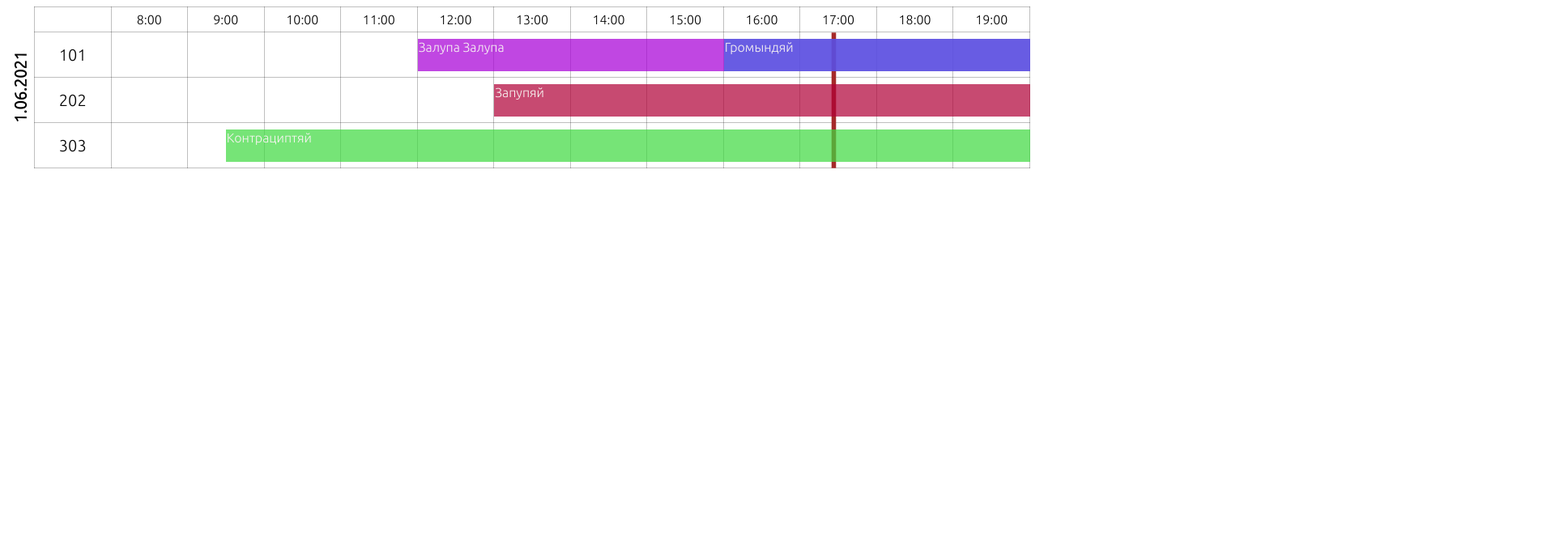
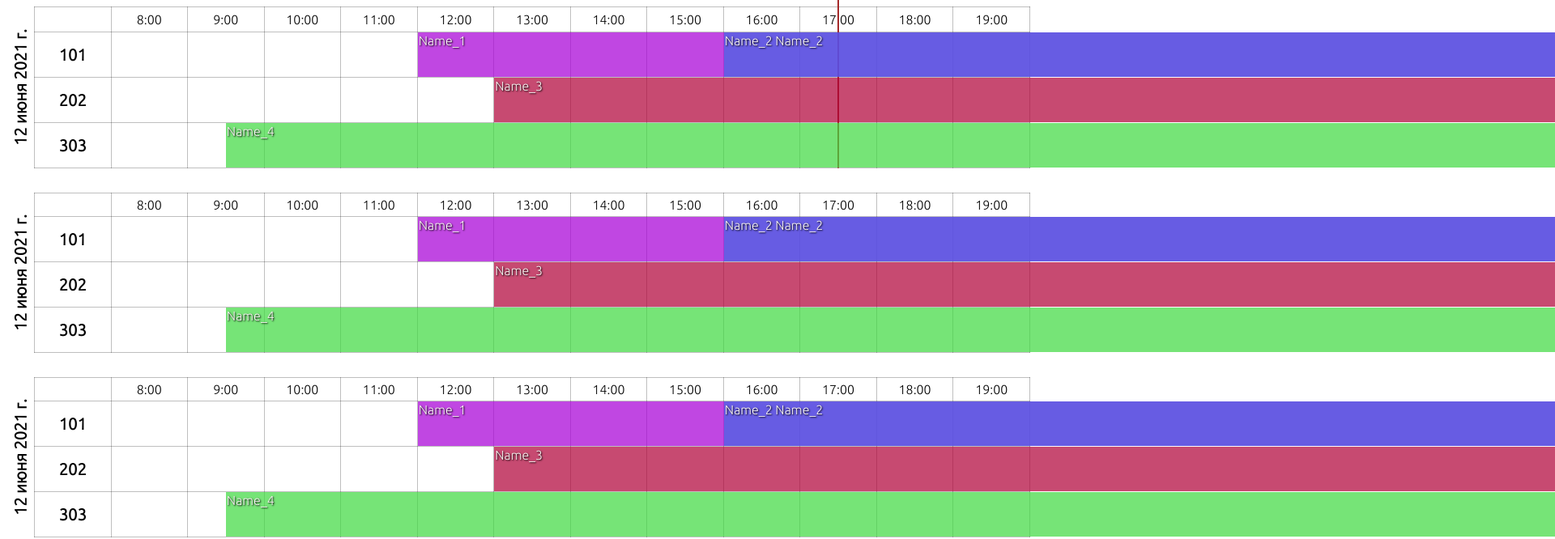
Before and after one commit to ravel57/bookingCalendar-front, a Vue app: page / in a window 1280 px wide. Shown: the top 666 px of the page at 81% size, 1920 px wide, since content can reach past the window. Built offline with nearby package versions, Linux system fonts and the light colour scheme.

Commit message:
visual changing

```diff
--- a/src/components/calendar.vue
+++ b/src/components/calendar.vue
@@ -1,11 +1,35 @@
 <template>
   <div id="calendar">
     <div class="tab">
-      <h3>1.06.2021</h3>
+      <h3>{{ thisDay(bron[0].date) }}</h3>
       <table style="width: inherit;">
         <time-line/>
+        <tr v-for="(t, i) in bron[0].cabinets" :key="i">
+          <td class="cabinet">{{ t.cabinet }}</td>
+          <td
+              v-for="(g, j) in t.reserved"
+              :key="j"
+          >
+            <div v-if="getLength(g)">
+              <div
+                  class="rectangle"
+                  :style="{width: getLength(g), left: getLeft(g), background: g.color}"
+              ><p>{{ g.name }}</p></div>
+            </div>
+          </td>
+        </tr>
+      </table>
+    </div>
+    <div
+        class="tab"
+        v-for="(ttt, ti) in bron.slice().slice(1)"
+        :key="ti"
+    >
+      <h3>{{ thisDay(ttt.date) }}</h3>
+      <table style="width: inherit;">
+        <hours/>
         <tr
-            v-for="(t, i) in bron"
+            v-for="(t, i) in ttt.cabinets"
             :key="i"
         >
           <td class="cabinet">{{ t.cabinet }}</td>
@@ -27,30 +51,40 @@
 </template>
 
 <script>
-import TimeLine from "@/components/timeLine";
+import timeLine from "./timeLine";
+import hours from "./hours";
 
 export default {
   name: 'calendar',
 
   components: {
-    TimeLine,
+    timeLine,
+    hours,
   },
 
   data() {
     return {
-      bron: [
+      bron: [{
+        date: new Date('06.12.2021'),
+        cabinets: [
           {
             cabinet: '101',
             reserved: [
               {
                 start: new Date('11.06.2021 12:00'),
                 end: new Date('11.06.2021 13:00'),
-              name: 'Залупа Залупа ',
+                name: 'Name_1 ',
                 color: 'rgb(168 0 215 / 72%)'
+              },
+              {
+                start: new Date('11.06.2021 13:00'),
+                end: new Date('11.06.2021 16:00'),
+                name: 'Name_5 ',
+                color: 'rgb(0 46 215 / 72%)'
               }, {
                 start: new Date('11.06.2021 16:00'),
                 end: new Date('11.06.2021 17:00'),
-              name: 'Громындяй',
+                name: 'Name_2 Name_2',
                 color: 'rgb(70 100 227 / 72%)'
               }
             ],
@@ -59,7 +93,7 @@ export default {
             reserved: [{
               start: new Date('11.06.2021 13:00'),
               end: new Date('11.06.2021 14:00'),
-            name: 'Запупяй',
+              name: 'Name_3',
               color: 'rgb(177 0 55 / 71%)'
             }]
           }, {
@@ -67,20 +101,231 @@ export default {
             reserved: [{
               start: new Date('11.06.2021 9:30'),
               end: new Date('11.06.2021 10:30'),
-            name: 'Контрациптяй',
+              name: 'Name_4',
               color: 'rgb(62 218 64 / 71%)'
             }]
           },
+        ]
+      },{
+        date: new Date('06.12.2021'),
+        cabinets: [
+          {
+            cabinet: '101',
+            reserved: [
+              {
+                start: new Date('11.06.2021 12:00'),
+                end: new Date('11.06.2021 13:00'),
+                name: 'Name_1 ',
+                color: 'rgb(168 0 215 / 72%)'
+              },
+              {
+                start: new Date('11.06.2021 13:00'),
+                end: new Date('11.06.2021 16:00'),
+                name: 'Name_5 ',
+                color: 'rgb(0 46 215 / 72%)'
+              }, {
+                start: new Date('11.06.2021 16:00'),
+                end: new Date('11.06.2021 17:00'),
+                name: 'Name_2 Name_2',
+                color: 'rgb(70 100 227 / 72%)'
+              }
             ],
+          }, {
+            cabinet: '202',
+            reserved: [{
+              start: new Date('11.06.2021 13:00'),
+              end: new Date('11.06.2021 14:00'),
+              name: 'Name_3',
+              color: 'rgb(177 0 55 / 71%)'
+            }]
+          }, {
+            cabinet: '303',
+            reserved: [{
+              start: new Date('11.06.2021 9:30'),
+              end: new Date('11.06.2021 10:30'),
+              name: 'Name_4',
+              color: 'rgb(62 218 64 / 71%)'
+            }]
+          },
+        ]
+      },{
+        date: new Date('06.12.2021'),
+        cabinets: [
+          {
+            cabinet: '101',
+            reserved: [
+              {
+                start: new Date('11.06.2021 12:00'),
+                end: new Date('11.06.2021 13:00'),
+                name: 'Name_1 ',
+                color: 'rgb(168 0 215 / 72%)'
+              },
+              {
+                start: new Date('11.06.2021 13:00'),
+                end: new Date('11.06.2021 16:00'),
+                name: 'Name_5 ',
+                color: 'rgb(0 46 215 / 72%)'
+              }, {
+                start: new Date('11.06.2021 16:00'),
+                end: new Date('11.06.2021 17:00'),
+                name: 'Name_2 Name_2',
+                color: 'rgb(70 100 227 / 72%)'
+              }
+            ],
+          }, {
+            cabinet: '202',
+            reserved: [{
+              start: new Date('11.06.2021 13:00'),
+              end: new Date('11.06.2021 14:00'),
+              name: 'Name_3',
+              color: 'rgb(177 0 55 / 71%)'
+            }]
+          }, {
+            cabinet: '303',
+            reserved: [{
+              start: new Date('11.06.2021 9:30'),
+              end: new Date('11.06.2021 10:30'),
+              name: 'Name_4',
+              color: 'rgb(62 218 64 / 71%)'
+            }]
+          },
+        ]
+      },{
+        date: new Date('06.12.2021'),
+        cabinets: [
+          {
+            cabinet: '101',
+            reserved: [
+              {
+                start: new Date('11.06.2021 12:00'),
+                end: new Date('11.06.2021 13:00'),
+                name: 'Name_1 ',
+                color: 'rgb(168 0 215 / 72%)'
+              },
+              {
+                start: new Date('11.06.2021 13:00'),
+                end: new Date('11.06.2021 16:00'),
+                name: 'Name_5 ',
+                color: 'rgb(0 46 215 / 72%)'
+              }, {
+                start: new Date('11.06.2021 16:00'),
+                end: new Date('11.06.2021 17:00'),
+                name: 'Name_2 Name_2',
+                color: 'rgb(70 100 227 / 72%)'
+              }
+            ],
+          }, {
+            cabinet: '202',
+            reserved: [{
+              start: new Date('11.06.2021 13:00'),
+              end: new Date('11.06.2021 14:00'),
+              name: 'Name_3',
+              color: 'rgb(177 0 55 / 71%)'
+            }]
+          }, {
+            cabinet: '303',
+            reserved: [{
+              start: new Date('11.06.2021 9:30'),
+              end: new Date('11.06.2021 10:30'),
+              name: 'Name_4',
+              color: 'rgb(62 218 64 / 71%)'
+            }]
+          },
+        ]
+      }, {
+        date: new Date('06.13.2021'),
+        cabinets: [
+          {
+            cabinet: '101',
+            reserved: [
+              {
+                start: new Date('11.06.2021 10:00'),
+                end: new Date('11.06.2021 11:30'),
+                name: 'Name_1 ',
+                color: 'rgb(0 175 215 / 72%)'
+              }, {
+                start: new Date('11.06.2021 16:00'),
+                end: new Date('11.06.2021 17:00'),
+                name: 'Name_2 Name_2',
+                color: 'rgb(215 119 0 / 72%)'
+              }
+            ],
+          }, {
+            cabinet: '202',
+            reserved: [{
+              start: new Date('11.06.2021 13:00'),
+              end: new Date('11.06.2021 14:00'),
+              name: 'Name_3',
+              color: 'rgb(0 177 63 / 71%)'
+            }, {
+              start: new Date('11.06.2021 16:30'),
+              end: new Date('11.06.2021 17:30'),
+              name: 'Name_6',
+              color: 'rgb(177 0 55 / 71%)'
+            }]
+          }, {
+            cabinet: '303',
+            reserved: [{
+              start: new Date('11.06.2021 12:30'),
+              end: new Date('11.06.2021 14:30'),
+              name: 'Name_4',
+              color: 'rgb(62 218 64 / 71%)'
+            }]
+          },
+        ]
+      }, {
+        date: new Date('06.14.2021'),
+        cabinets: [
+          {
+            cabinet: '101',
+            reserved: [
+              {
+                start: new Date('11.06.2021 10:00'),
+                end: new Date('11.06.2021 11:30'),
+                name: 'Name_1 ',
+                color: 'rgb(0 175 215 / 72%)'
+              }, {
+                start: new Date('11.06.2021 16:00'),
+                end: new Date('11.06.2021 17:00'),
+                name: 'Name_2 Name_2',
+                color: 'rgb(215 119 0 / 72%)'
+              }
+            ],
+          }, {
+            cabinet: '202',
+            reserved: [{
+              start: new Date('11.06.2021 13:00'),
+              end: new Date('11.06.2021 14:00'),
+              name: 'Name_3',
+              color: 'rgb(0 177 63 / 71%)'
+            }, {
+              start: new Date('11.06.2021 16:30'),
+              end: new Date('11.06.2021 17:30'),
+              name: 'Name_6',
+              color: 'rgb(177 0 55 / 71%)'
+            }]
+          }, {
+            cabinet: '303',
+            reserved: [{
+              start: new Date('11.06.2021 12:30'),
+              end: new Date('11.06.2021 14:30'),
+              name: 'Name_4',
+              color: 'rgb(62 218 64 / 71%)'
+            }]
+          },
+        ]
+      },],
     }
   },
 
 
   mounted: function () {
-    this.bron.forEach(el => {
-      let ta = el.reserved
-      el.reserved = new Array(12)
-      ta.forEach(tael => el.reserved[tael.start.getHours() - 8] = tael)
+    this.bron.forEach(day => {
+      day.cabinets.forEach(cabinet => {
+        let ta = cabinet.reserved
+        cabinet.reserved = new Array(12)
+        ta.forEach(tael => cabinet.reserved[tael.start.getHours() - 8] = tael)
+      })
     })
   },
 
@@ -97,6 +342,12 @@ export default {
         return val.start.getMinutes() / 60 * 100 + '%'
       }
     },
+
+    thisDay(date) {
+      let options = {month: 'long', day: 'numeric', year: 'numeric'}
+      return date.toLocaleDateString("ru-RU", options)
+      // return date
+    }
   },
 
   computed: {}
@@ -110,7 +361,7 @@ export default {
 #calendar {
   height: 100%;
   width: 100%;
-  overflow: auto;
+  /*overflow: auto;*/
 }
 
 .tab {
@@ -118,6 +369,7 @@ export default {
   width: 100%;
   /*padding-bottom: 30px;*/
   display: flex;
+  margin-bottom: 30px;
 }
 
 .tab h3 {
@@ -144,22 +396,25 @@ TD, TH, TD {
   text-align: center;
   padding: 5px 0;
   font-size: 20px;
+  font-weight: bold;
 }
 
 
 .rectangle {
-  height: 40px;
+  height: 55px;
   width: 0;
   /*background: rgba(77, 161, 247, 0.75);*/
   text-align: center;
   position: relative;
   overflow: hidden;
+  text-shadow: 1px 1px 2px black;
 }
 
 .rectangle p {
   position: absolute;
   margin: 1px;
   color: rgb(247 243 241);
+  text-shadow: 1px 1px 2px black;
 }
 
 </style>
--- /dev/null
+++ b/src/components/hours.vue
@@ -0,0 +1,33 @@
+<template>
+  <tr>
+    <td/>
+    <td
+        class="hour"
+        v-for="(item, i) in hours"
+        :key="i"
+    >
+      {{ item }}
+    </td>
+  </tr>
+</template>
+
+<script>
+export default {
+  name: "hours",
+
+  data() {
+    return {
+      hours: ['8:00', '9:00', '10:00', '11:00', '12:00', '13:00', '14:00', '15:00', '16:00', '17:00', '18:00', '19:00']
+    }
+  },
+}
+</script>
+
+<style>
+.hour {
+  margin: auto;
+  min-width: 75px;
+  text-align: center;
+  padding: 5px 0;
+}
+</style>
--- a/src/components/timeLine.vue
+++ b/src/components/timeLine.vue
@@ -1,8 +1,9 @@
 <template>
   <tr>
-    <td>
+    <td v-if="dataNow.getHours() > 8 & dataNow.getHours() < 20">
       <div class="time-line" :style="{left: getDateNow}"/>
     </td>
+    <td v-else/>
     <td
         class="hour"
         v-for="(item, i) in hours"
@@ -14,7 +15,6 @@
 </template>
 
 <script>
-
 export default {
 
   name: "timeLine",
@@ -29,15 +29,12 @@ export default {
 
   methods: {
     calcDateLine() {
-      // console.log(this.dataNow)
-      this.dateTimeLine = (((this.dataNow.getHours() - 7) * 60.35 + this.dataNow.getMinutes()) / 60 * 100) + '%'
-      console.log(this.dateTimeLine)
+      this.dateTimeLine = (((this.dataNow.getHours() - 7) * 60.7 + this.dataNow.getMinutes()) / 60 * 100) + '%'
       this.dataNow = new Date()
       setInterval(() => {
-        // console.log(this.dataNow)
-        console.log(this.dateTimeLine)
-        this.dateTimeLine = (((this.dataNow.getHours() - 7) * 60.35 + this.dataNow.getMinutes()) / 60 * 100) + '%'
+        this.dateTimeLine = (((this.dataNow.getHours() - 7) * 60.7 + this.dataNow.getMinutes()) / 60 * 100) + '%'
         this.dataNow = new Date()
+
       }, 60000)
     }
   },
@@ -66,12 +63,12 @@ export default {
 }
 
 .time-line {
-  top: 100px;
+  top: 70px;
   height: 30px;
-  width: 1px;
+  width: 2px;
   background: brown;
   position: relative;
-  transform: scale(5.58);
+  transform: scaleY(7.58);
 }
 
 
```
Lines whose indentation alone changed are shown as unchanged.
